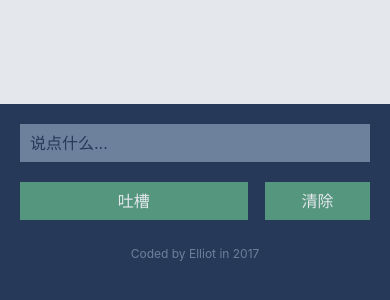
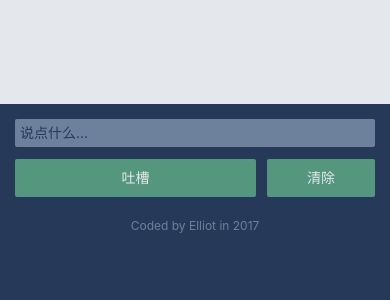
Before and after one commit to elliotzengyi/a-danmu-app, a plain HTML site: page index.html in a window 390 px wide. Shown: the part 196-496 px from the top of the page. Drawn offline with nearby package versions, Linux system fonts and the light colour scheme.

Commit message:
updated css

```diff
--- a/css/style.css
+++ b/css/style.css
@@ -37,6 +37,7 @@ input {
   border: none;
   background-color: #55967e;
   color: #e4e7ec;
+  border-radius: 5px;
 }
 .btn-default {
   padding: 10px 40px;
@@ -71,7 +72,7 @@ footer {
 @media screen and (max-width:480px) {
   #form {
     display: block;
-    padding-top: 0;
+    padding: 3px 15px 15px;
   }
   #form:after {
     content:".";
@@ -83,14 +84,16 @@ footer {
   button,
   input {
     margin-left: 0;
-    margin-top: 20px;
-    padding: 10px;
+    margin-top: 12px;
+    padding: 5px;
+    font-size: 14px;
     line-height: 18px;
     box-sizing: border-box;
     display: inline-block;
+    border-radius: 2px;
   }
   .btn-default {
-    width: 65%;
+    width: 67%;
     float: left;
     padding: 10px;
   }
--- a/js/index.js
+++ b/js/index.js
@@ -50,7 +50,6 @@ function updateMsg() {
     godamu(msgid);
     msgid++;
     $("#textbox").val("");
-    $("#textbox").focus();
   }
 }
 
@@ -69,7 +68,6 @@ $("#resetbtn").click(function(){
   currMsg = 0;
   msgid = 0;
   topp = 0;
-  $("#textbox").focus();
 });
 
 
```
